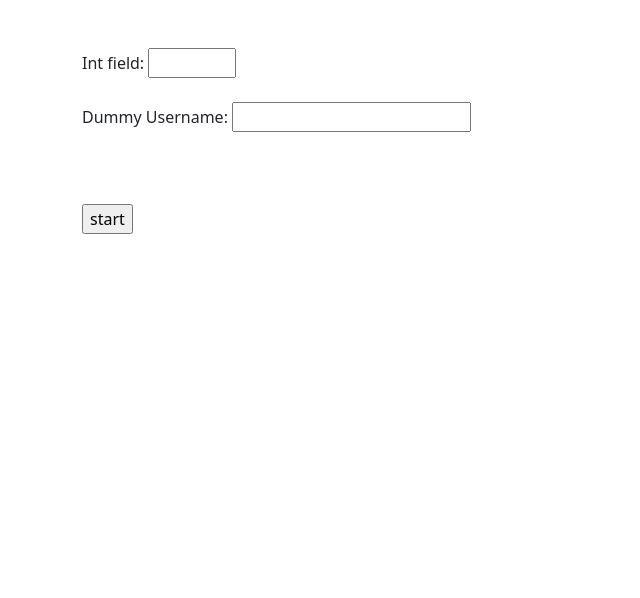
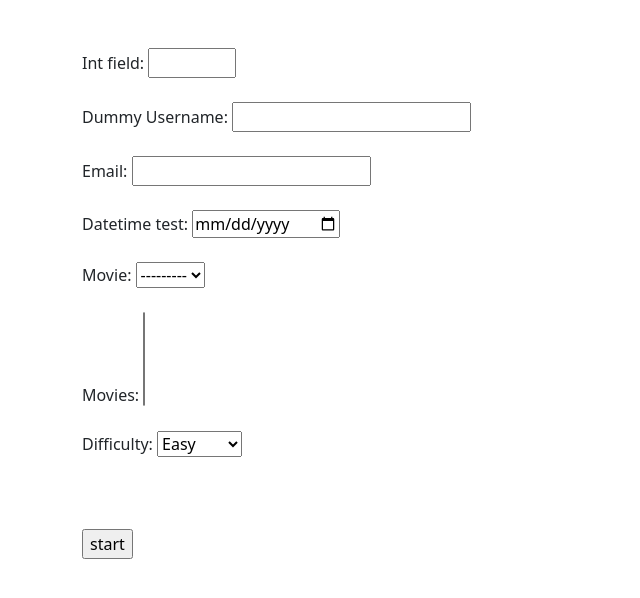
Before and after one commit to Simecekk/hollymovies_pt2, a Django app: page /dummy_forms/ in a window 1280 px wide. Shown: the top 598 px of the page, without its empty margins (0-640 px from the left). Run offline with Django 3.2, Linux system fonts and the light colour scheme; data that the repository does not hold is empty.

Commit message:
added more fields to form

```diff
--- a/movie/forms.py
+++ b/movie/forms.py
@@ -1,6 +1,25 @@
 from django import forms
+
+from movie.models import Movie
+
+
+class CustomDatetimeInput(forms.DateTimeInput):
+    input_type = 'date'
+
+
+DIFFICULTY_CHOICES = (
+    (1, 'Easy'),
+    (2, 'medium'),
+    (3, 'hard'),
+    (4, 'insane'),
+)
 
 
 class DummyForm(forms.Form):
-    int_field = forms.IntegerField(min_value=5, max_value=10)
+    int_field = forms.IntegerField(min_value=5, max_value=10, required=False)
     username = forms.CharField(required=False, empty_value='unknown', label='Dummy Username')
+    email = forms.EmailField(required=False)
+    datetime_test = forms.DateTimeField(widget=CustomDatetimeInput)
+    movie = forms.ModelChoiceField(queryset=Movie.objects.all())
+    movies = forms.ModelMultipleChoiceField(queryset=Movie.objects.all())
+    difficulty = forms.ChoiceField(choices=DIFFICULTY_CHOICES)
--- a/movie/templates/dummy_forms.html
+++ b/movie/templates/dummy_forms.html
@@ -15,6 +15,16 @@
         <br><br>
         {{ form.username.label }}: {{ form.username }} {{ form.username.errors }}
         <br><br>
+        {{ form.email.label }}: {{ form.email }} {{ form.email.errors }}
+        <br><br>
+        {{ form.datetime_test.label }}: {{ form.datetime_test }} {{ form.datetime_test.errors }}
+        <br><br>
+        {{ form.movie.label }}: {{ form.movie }} {{ form.movie.errors }}
+        <br><br>
+        {{ form.movies.label }}: {{ form.movies }} {{ form.movies.errors }}
+        <br><br>
+        {{ form.difficulty.label }}: {{ form.difficulty }} {{ form.difficulty.errors }}
+        <br><br>
         <input type="submit" value="start" class="mt-5">
     </form>
 </div>
--- a/movie/views.py
+++ b/movie/views.py
@@ -255,8 +255,22 @@ class DummyFormView(View):
             context = {'form': bounded_form}
             return TemplateResponse(request, 'dummy_forms.html', context=context)
 
+
+        # NOTE Když pracujeme s daty ve formě, vždy použíjme cleaned_date
         int_field = bounded_form.cleaned_data['int_field']
         username = bounded_form.cleaned_data['username']
+        email = bounded_form.cleaned_data['email']
+        datetime_test = bounded_form.cleaned_data['datetime_test']
+        movie = bounded_form.cleaned_data['movie']
+        movies = bounded_form.cleaned_data['movies']
+        difficulty = bounded_form.cleaned_data['difficulty']
+
         print(int_field)
         print(username)
+        print(email)
+        print(datetime_test)
+        print(difficulty)
+        print(movie)
+        print(movies)
+
         return self.get(request, *args, **kwargs)
```
